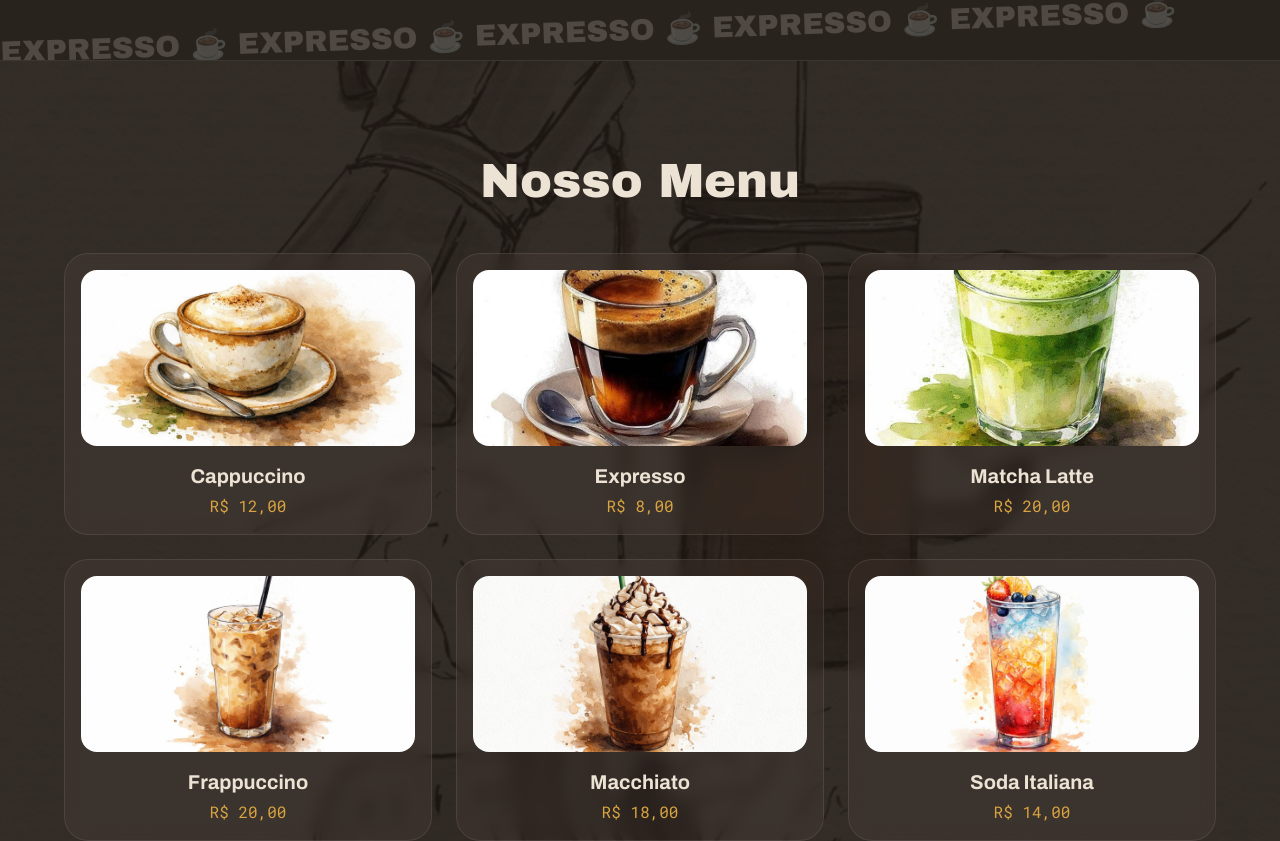
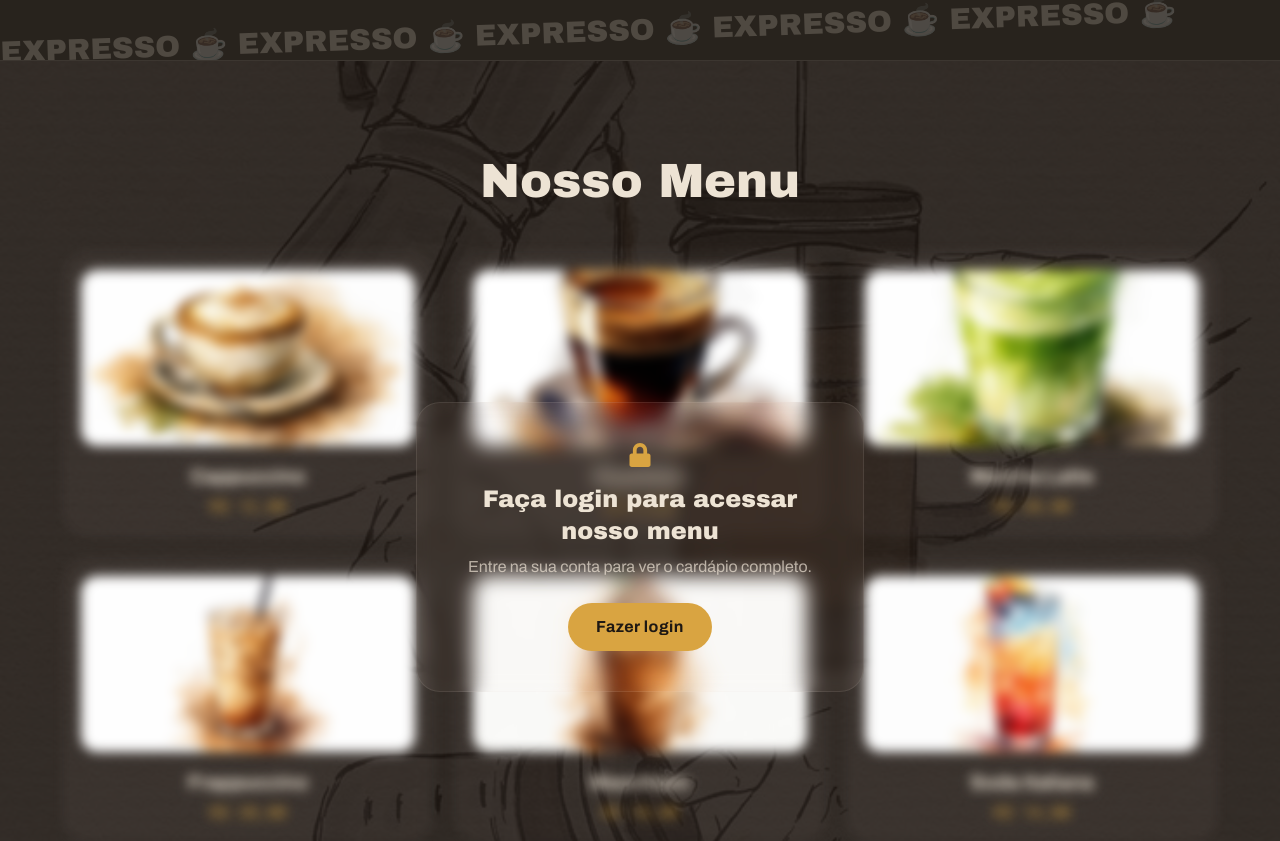
Before and after one commit to kiqsmg/coffee_shop, a React app in the folder frontend/: page / in a window 1280 px wide. Shown: the part 721-1562 px from the top of the page. Built offline with nearby package versions, Linux system fonts and the light colour scheme; the HTML template or start-up script is replaced by a standard one.

Commit message:
feat(frontend): bloqueia a vitrine atras de login na landing
- cards borrados e nao-clicaveis quando deslogado, com painel de vidro
  'Faca login para acessar nosso menu' + botao de login (useAuth)
- quando logado, vitrine nitida + botao 'Ver menu completo' para /menu

```diff
--- a/frontend/src/pages/Landing.jsx
+++ b/frontend/src/pages/Landing.jsx
@@ -1,6 +1,9 @@
 import React from "react";
+import { Link } from "react-router-dom";
+import { FaLock } from "react-icons/fa";
 import Navbar from "../components/Navbar";
 import Footer from "../components/Footer";
+import { useAuth } from "../context/AuthContext";
 
 // Vitrine estatica da landing (teaser; o menu real vem da API no bloco 3)
 const destaques = [
@@ -13,6 +16,8 @@ const destaques = [
 ];
 
 function Landing() {
+  const { user } = useAuth();
+
   return (
     <div className="overflow-x-hidden bg-mocha text-cream">
       <Navbar />
@@ -71,7 +76,15 @@ function Landing() {
           <h2 className="mb-12 text-center font-display text-3xl text-cream sm:text-5xl">
             Nosso Menu
           </h2>
-          <div className="grid grid-cols-1 gap-6 sm:grid-cols-2 lg:grid-cols-3">
+
+          <div className="relative">
+            {/* cards (borrados e bloqueados quando deslogado) */}
+            <div
+              className={`grid grid-cols-1 gap-6 sm:grid-cols-2 lg:grid-cols-3 ${
+                user ? "" : "pointer-events-none select-none blur-[6px]"
+              }`}
+              aria-hidden={!user}
+            >
               {destaques.map((item) => (
                 <div
                   key={item.nome}
@@ -89,6 +102,33 @@ function Landing() {
                 </div>
               ))}
             </div>
+
+            {/* overlay de login (so quando deslogado) */}
+            {!user && (
+              <div className="absolute inset-0 flex items-center justify-center px-4">
+                <div className="glass max-w-md rounded-3xl px-8 py-10 text-center">
+                  <FaLock className="mx-auto mb-4 text-2xl text-honey" />
+                  <p className="font-display text-2xl text-cream">
+                    Faça login para acessar nosso menu
+                  </p>
+                  <p className="mt-2 font-body text-cream/70">
+                    Entre na sua conta para ver o cardápio completo.
+                  </p>
+                  <Link to="/login" className="btn-primary mt-6">
+                    Fazer login
+                  </Link>
+                </div>
+              </div>
+            )}
+          </div>
+
+          {user && (
+            <div className="mt-10 text-center">
+              <Link to="/menu" className="btn-primary">
+                Ver menu completo →
+              </Link>
+            </div>
+          )}
         </div>
       </section>
 
```
Lines whose indentation alone changed are shown as unchanged.
